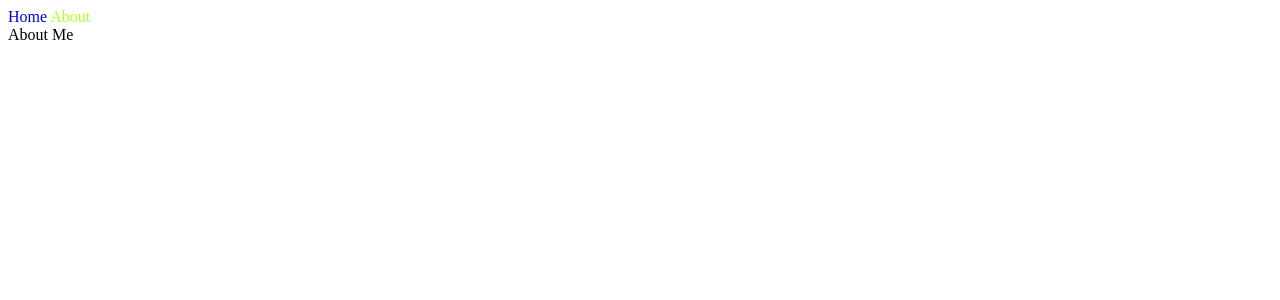
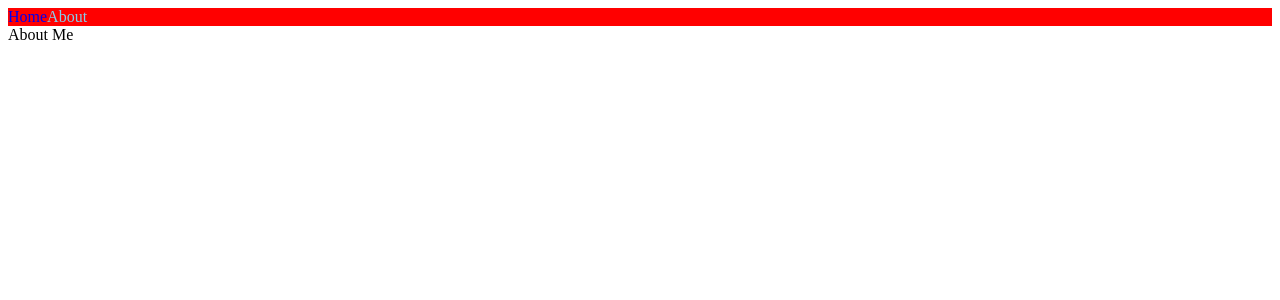
Before and after one commit to tongnamuu/nextjs-tongnamuu, a Next.js app: page /about in a window 1280 px wide. Shown: the top 300 px of the page. Built offline with nearby package versions, Linux system fonts and the light colour scheme.

Commit message:
feat: Style with JSX

```diff
--- a/components/NavBar.js
+++ b/components/NavBar.js
@@ -1,21 +1,26 @@
 import Link from "next/link"
 import { useRouter } from "next/router"
-import styles from "./NavBar.module.css"
 
 export default function NavBar() {
     const router = useRouter()
 
     return <nav>
         <Link href="/">
-            <a className={
-                `${styles.link} ${router.pathname === "/" ? styles.active : ""}`
-            }>Home</a>
+            <a className={router.pathname === "/" ? "active" : ""}>Home</a>
         </Link>
         <Link href="/about">
-            <a className={[
-                styles.link,
-                router.pathname === "/about" ? styles.active : "",
-            ].join(" ")}> About</a>
+            <a className={router.pathname === "/about" ? "active" : ""}>About</a>
         </Link>
+        <style jsx>{`
+            nav {
+                background-color: red;
+            }
+            a {
+                text-decoration: none;
+            }
+            .active {
+                color: skyblue;
+            }
+        `}</style>
     </nav >
 }
--- a/components/NavBar.module.css
+++ /dev/null
@@ -1,7 +0,0 @@
-.active {
-    color: greenyellow;
-}
-
-.link {
-    text-decoration: none;
-}
```
